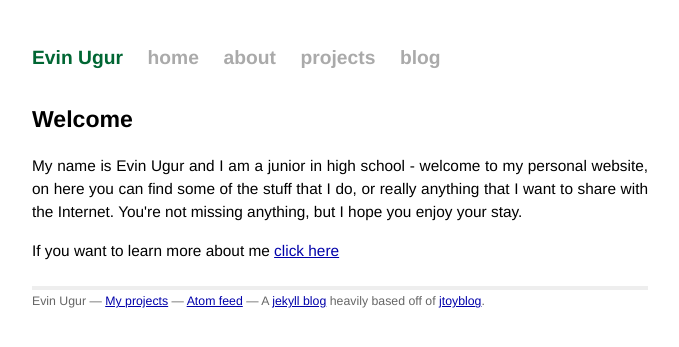
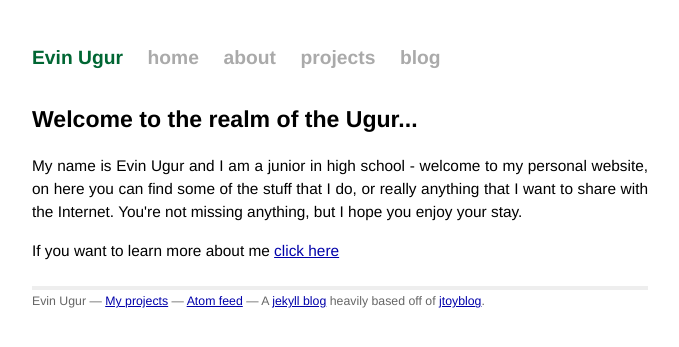
Before and after one commit to Armoredspider/evinugur.github.com, a Jekyll site: the page built from index.html, in a window 1280 px wide. Shown: the top 347 px of the page, without its empty margins (300-979 px from the left). Built offline with Jekyll 4.4.1, drawn with Linux system fonts in a browser that asks for light colours; Markdown is read by kramdown in place of the engine named in the settings.

Commit message:
obnoxios welcome message

```diff
--- a/index.html
+++ b/index.html
@@ -1,6 +1,6 @@
 ---
 layout: default
-title: Welcome
+title: Welcome to the realm of the Ugur...
 ---
 
 <p>My name is Evin Ugur and I am a junior in high school - welcome to my personal website, on here you can find some of the stuff that I do, or really anything that I want to share with the Internet. You're not missing anything, but I hope you enjoy your stay.
```
